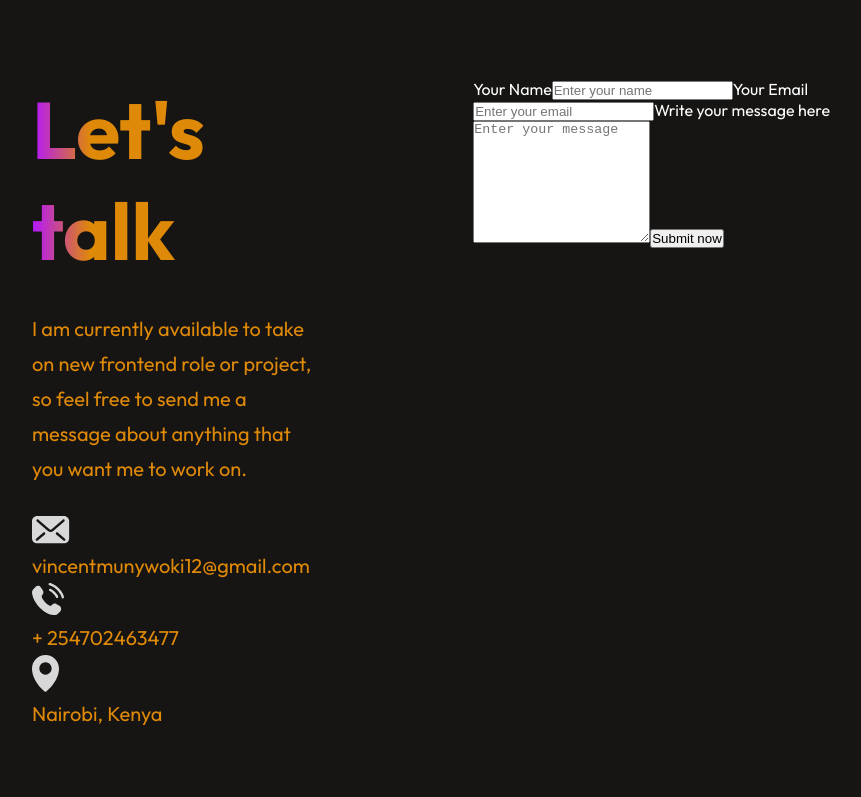
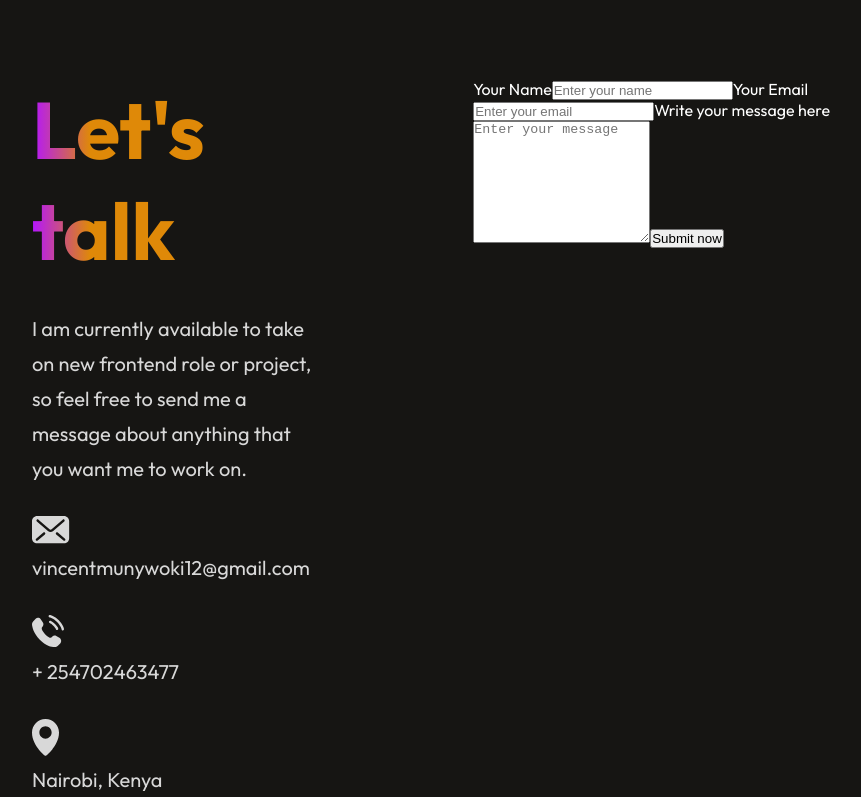
Before and after one commit to vincentMunywoki/my-portfolio, a React (Vite) app: page / in a window 1280 px wide. Shown: the part 5094-5891 px from the top of the page, without its empty margins (138-999 px from the left). Before the commit the page ends 5825 px from the top, so only its background shows below. Built offline with nearby package versions, Linux system fonts and the light colour scheme.

Commit message:
Contact style

```diff
--- a/src/Components/Contact/Contact.css
+++ b/src/Components/Contact/Contact.css
@@ -40,7 +40,14 @@
 }
 .contact-left p{
     max-width: 550px;
-    color: #DF8908;
+    color: #D8D8D8;
     font-size: 20px;
     line-height: 35px;
 }
+.contact-details{
+    display: flex;
+    flex-direction: column;
+    gap: 30px;
+    color: #D8D8D8;
+    font-size: 22px;
+}
```
